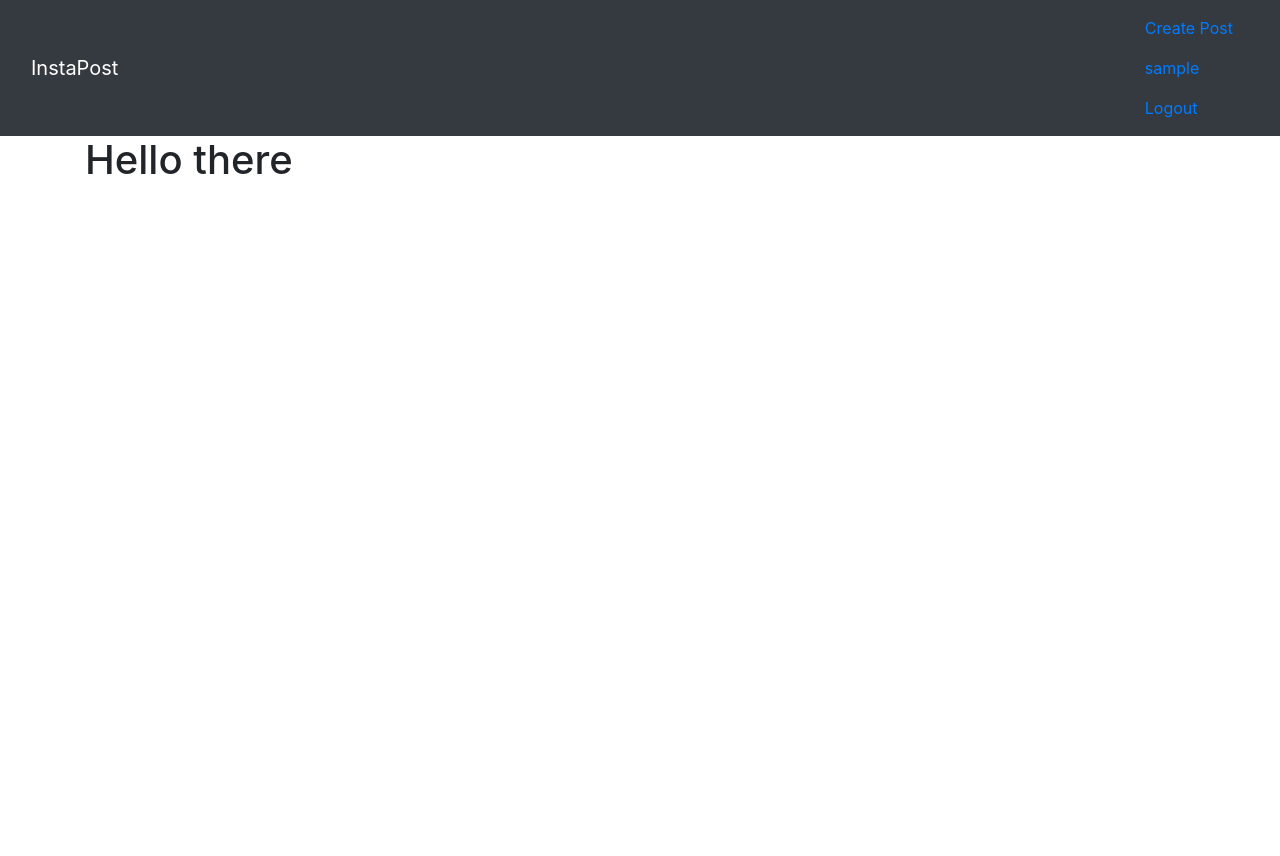
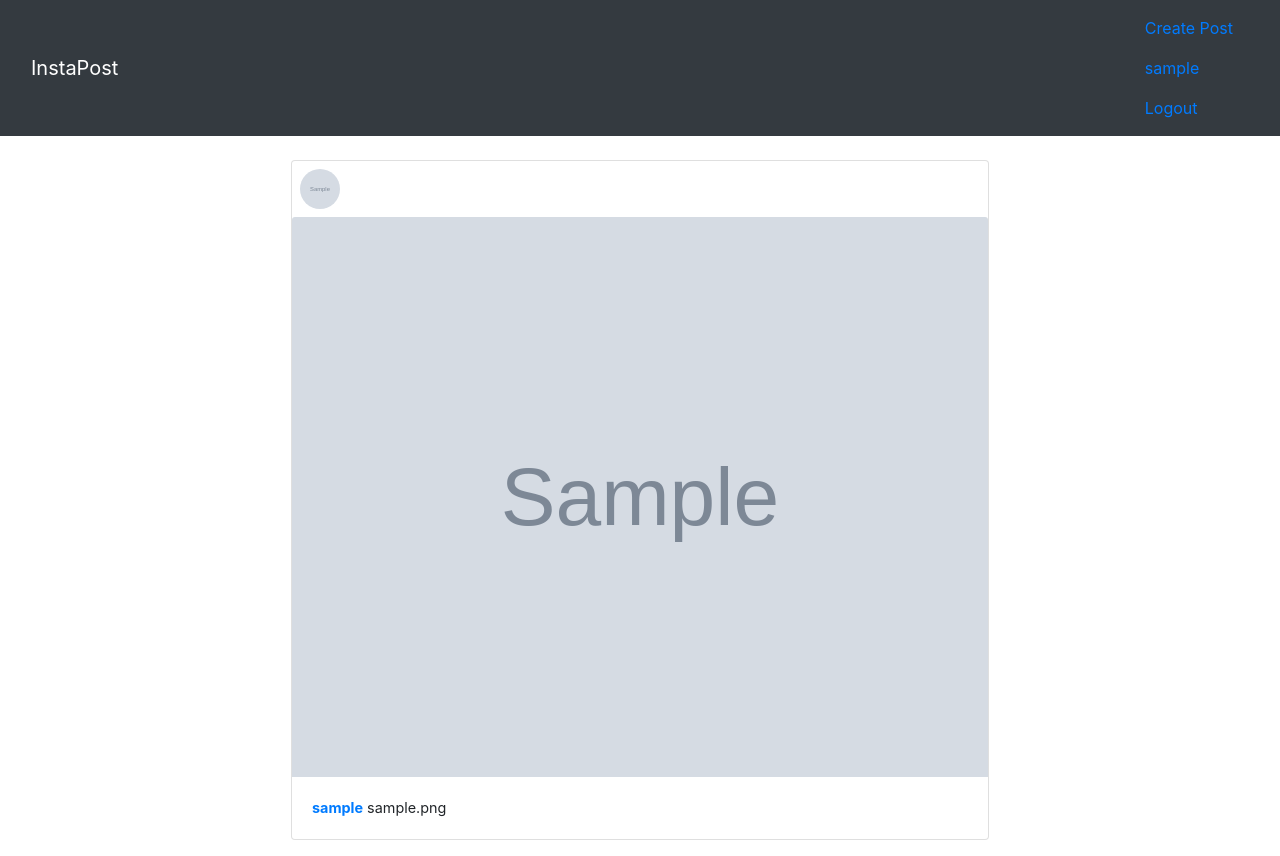
Before and after one commit to dynamodenis/instagram-copycat, a Django app: page / in a window 1280 px wide. Before the commit the page ends 174 px from the top, so only its background shows below. Run offline with Django 3.2, Linux system fonts and the light colour scheme; a user stored in the database is signed in; tables that the repository leaves empty hold one stand-in row (values such as "Sample post"); grey boxes marked "Sample" are stand-in pictures; some libraries are stand-ins or nearby versions.

Commit message:
index pages designed

```diff
--- a/instagram/views.py
+++ b/instagram/views.py
@@ -4,9 +4,10 @@ from django.contrib.auth.decorators import login_required
 from .models import Profile,Image,Comments
 
 # Create your views here.
-
+@login_required
 def index(request):
-    return render(request,'instagram/index.html')
+    images=Image.objects.all()
+    return render(request,'instagram/index.html',{'images':images})
 
 @login_required
 def new_image(request):
--- a/templates/base.html
+++ b/templates/base.html
@@ -20,7 +20,7 @@
     <nav class="navbar navbar-inverse navbar-dark bg-dark">
         <div class="container-fluid">
           <div class="navbar-header">
-            <a class="navbar-brand" id='name' href="#">InstaPost</a>
+            <a class="navbar-brand" id='name' href="{% url 'instagram:index'%}">InstaPost</a>
           </div>
           <div class="float-right">
             {% if user.is_authenticated%}
--- a/templates/instagram/index.html
+++ b/templates/instagram/index.html
@@ -5,6 +5,22 @@
 {% endblock %}
 {% block content %}
 <div class="container">
-    <h1>Hello there</h1>
+    <div class="row">
+        {%for image in images%}
+        <div class="col-lg-2 col-md-2"></div>
+        <div class="col-lg-8 col-md-8 mt-2">
+            <div class="card m-3" style="width: auto; margin-left: 10px;">
+                <div>
+                    <img class="m-2 rounded-circle" src="{{image.user.profile.picture.url}}" alt="" style="height: 40px; width: 40px;">
+                </div>
+                <a href=""><img src="{{image.image.url}}" class="card-img-top img-responsive index_image" id="image" alt="IMAGE" title="" style="height:70vh; width: 100%;" ></a>
+                <div class="card-body">
+                    <p class="card-text" style="font-size: 0.9em;"><a href="" class="mr-1" style="font-weight: bolder ; text-decoration: none;">{{image.user.username}}</a>{{image.image_caption}}</p>
+                </div>
+            </div>
+        </div>
+        <div class="col-lg-2 col-md-2"></div>
+        {%endfor%}
+    </div>
 </div>
 {% endblock %}
```
